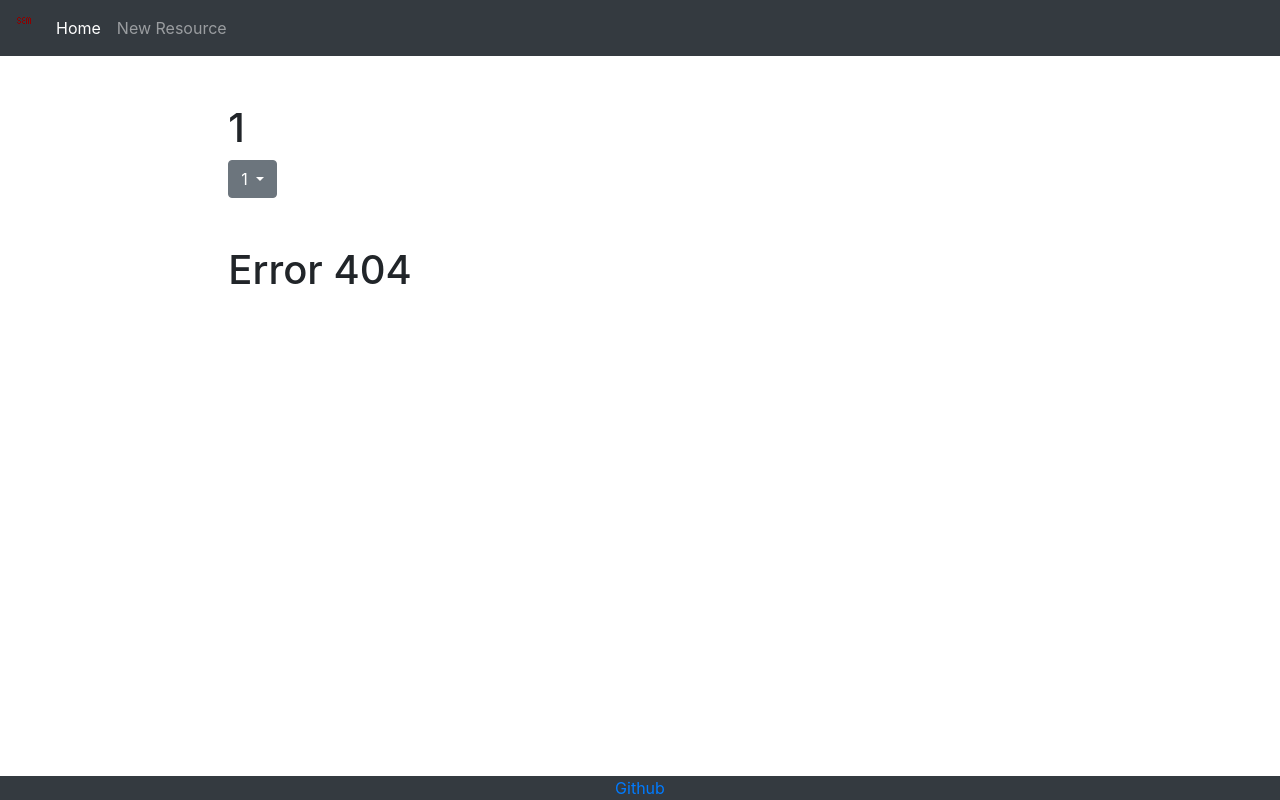
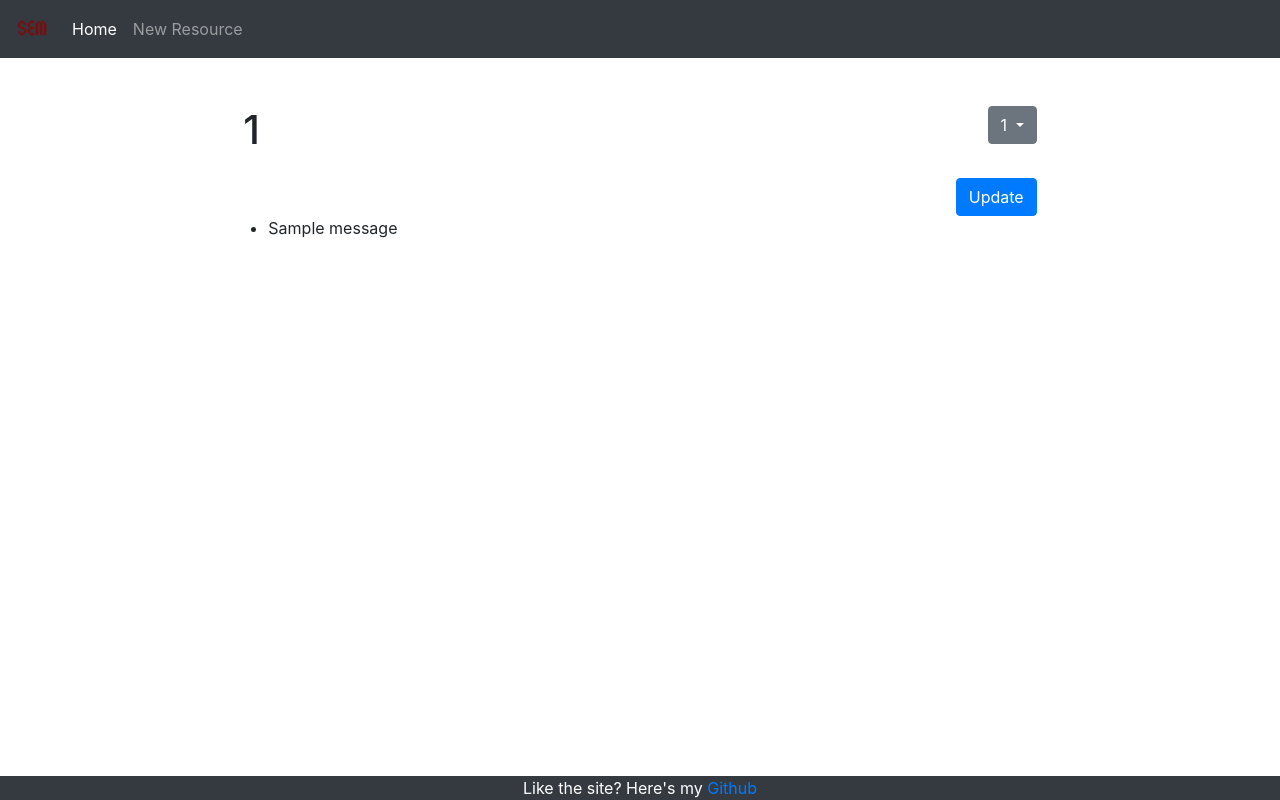
Before and after one commit to santiago-mooser/COMP3297-individual, a Django app: page /country/1 in a window 1280 px wide. Run offline with Django 3.2, Linux system fonts and the light colour scheme; tables that the repository leaves empty hold one stand-in row (values such as "Sample post"); one stand-in notice (Sample message) is shown; some libraries are stand-ins or nearby versions.

Commit message:
feat(HTML): made website frontend nicer

```diff
--- a/src/templates/base.html
+++ b/src/templates/base.html
@@ -25,7 +25,7 @@
 
         <nav class="navbar navbar-expand-lg navbar-dark bg-dark">
             <a class="navbar-brand" href="#">
-                <img src="{% static 'favicon.ico' %}"class="d-inline-block align-top" alt="">
+                <img src="{% static 'favicon.ico' %}"class="d-inline-block align-top" alt="" width="32px" height="32px">
             </a>
             <button class="navbar-toggler" type="button" data-toggle="collapse" data-target="#navbarSupportedContent" aria-controls="navbarSupportedContent" aria-expanded="false" aria-label="Toggle navigation">
                 <span class="navbar-toggler-icon"></span>
@@ -53,7 +53,9 @@
         <footer class="mt-auto bg-dark">
             <div class="container unique-color-dark">
                 <div class="footer-copyright text-center">
-                    <a href="https://github.com/santiago-espinosa">Github</a>
+                    <a class="text-white">
+                        Like the site? Here's my <a class="text-blue" href="https://github.com/santiago-espinosa">Github</a>
+                    </a>
                 </div>
             </div>
         </footer>
--- a/src/templates/views/homepage.html
+++ b/src/templates/views/homepage.html
@@ -13,12 +13,15 @@
 {% endblock %}
 
 {% block content %}
+{% csrf_token %}
 <br>
 <br>
+<div class="container-fluid text-center">
+    <div class="row title">
+        <div class="col text-left">
             <h1>{{ location_name }}</h1>
-
-{% csrf_token %}
-
+        </div>
+        <div class="col text-right">
             <div class="dropdown">
                 <button class="btn btn-secondary dropdown-toggle" type="button" id="dropdownMenuButton" data-toggle="dropdown" aria-haspopup="true" aria-expanded="false">
                 {{ location_name }}
@@ -29,15 +32,10 @@
                     {% endfor %}
                 </div>
             </div>
-
-{% if error %}
-<br>
-<br>
-<h1>
-    Error {{ error }}
-</h1>
-
-{% else %}
+        </div>
+    </div>
+    <div class="row tables">
+        <div class="col raw-content">
             <table class="table">
                 <thead>
                 </thead>
@@ -50,7 +48,8 @@
                     {% endfor %}
                 </tbody>
             </table>
-    <br>
+        </div>
+        <div class="col derived content">
             <table class="table">
                 <thead>
                 </thead>
@@ -63,6 +62,26 @@
                     {% endfor %}
                 </tbody>
             </table>
+        </div>
+    </div>
+    <div class ="row buttons">
+        <div class="col text-left">
+        </div>
+        <div class="col text-right">
+            <a class="btn btn-primary" href="/update/{{ location_name }}" role="Button">Update</a>
+        </div>
+    </div>
+</div>
+
+{% if messages %}
+    <ul class="messages">
+        {% for message in messages %}
+        <li{% if message.tags %} class="{{ message.tags }}"{% endif %}>
+            {% if message.level == DEFAULT_MESSAGE_LEVELS.ERROR %}Important: {% endif %}
+            {{ message }}
+        </li>
+        {% endfor %}
+    </ul>
 {% endif %}
 
 
```
Also changed, not shown: src/templates/views/new_resource.html (+11 -0 lines). Lines whose indentation alone changed are shown as unchanged.
